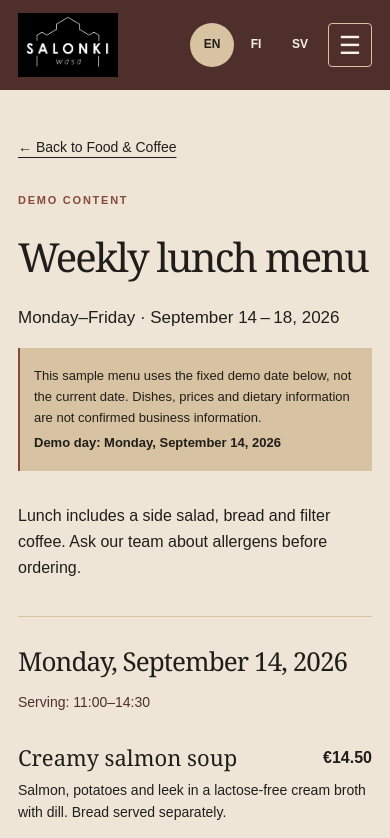
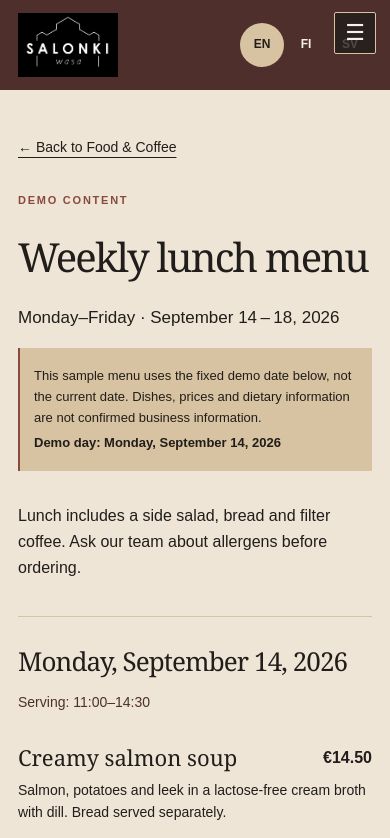
Before and after one commit to sshiris/social_space_cafe_website, a Next.js app: page /en/menu in a window 390 px wide. Shown: the top 838 px of the page. Built offline with nearby package versions, Linux system fonts and the light colour scheme.

Commit message:
refine homepage layout and mobile navigation

```diff
--- a/src/app/globals.css
+++ b/src/app/globals.css
@@ -284,6 +284,32 @@ summary:focus-visible { outline: 3px solid var(--accent); outline-offset: 3px; }
   .nav-list a { padding-block: 12px; }
   .site-header.over-hero .public-navigation { position: static; }
   .site-header.over-hero .nav-list { width: min(var(--width), calc(100% - 36px)); margin-inline: auto; }
+  .menu-toggle {
+    position: fixed;
+    top: max(12px, env(safe-area-inset-top));
+    right: max(14px, env(safe-area-inset-right));
+    z-index: 50;
+    width: 42px;
+    min-width: 42px;
+    height: 42px;
+    padding: 0;
+    border: 1px solid rgb(247 241 232 / 55%);
+    border-radius: 2px;
+    background: rgb(33 29 26 / 78%);
+    color: var(--salonki-white);
+    font-size: 22px;
+    line-height: 1;
+  }
+  .public-navigation.is-open,
+  .site-header.over-hero .public-navigation.is-open {
+    position: fixed;
+    inset: 0;
+    z-index: 40;
+    display: block;
+    min-height: 100svh;
+    padding-top: calc(64px + env(safe-area-inset-top));
+    background: var(--salonki-wine);
+  }
 }
 @media (max-width: 800px) {
   .destination-grid { grid-template-columns: repeat(2, minmax(0, 1fr)); }
```
